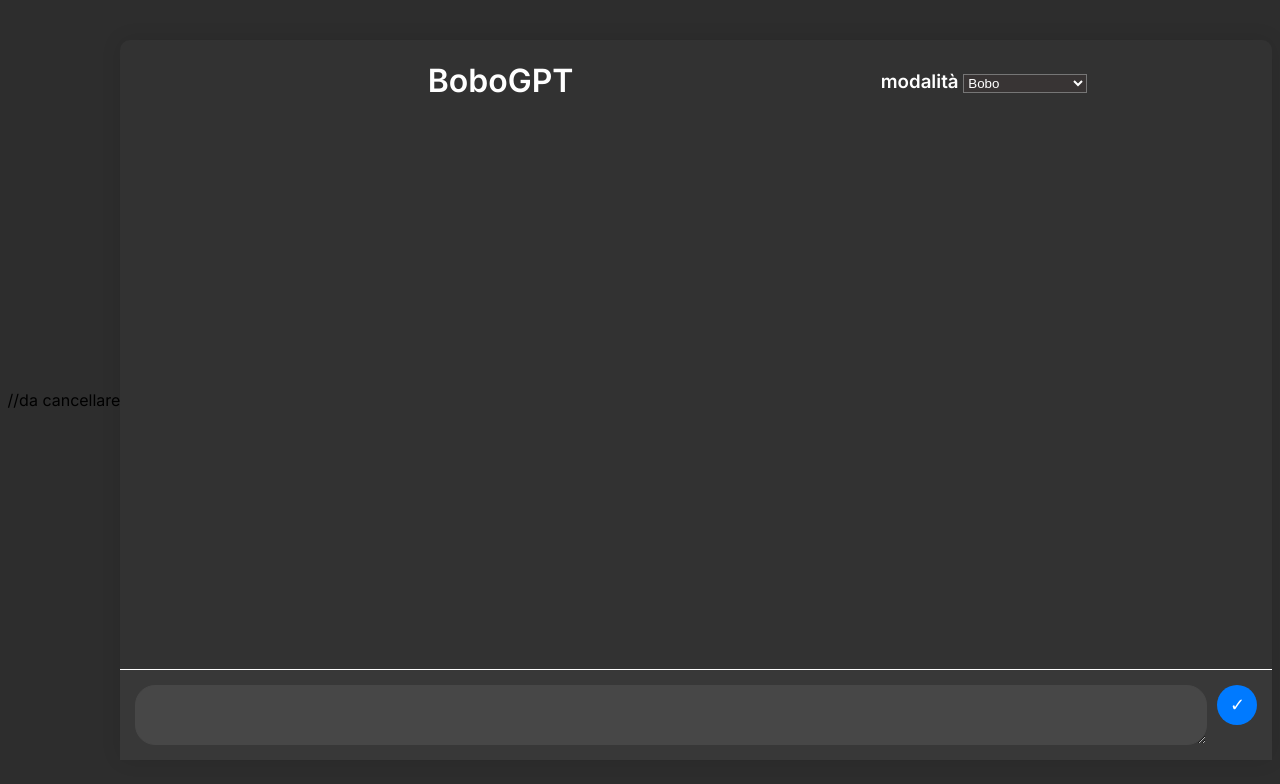
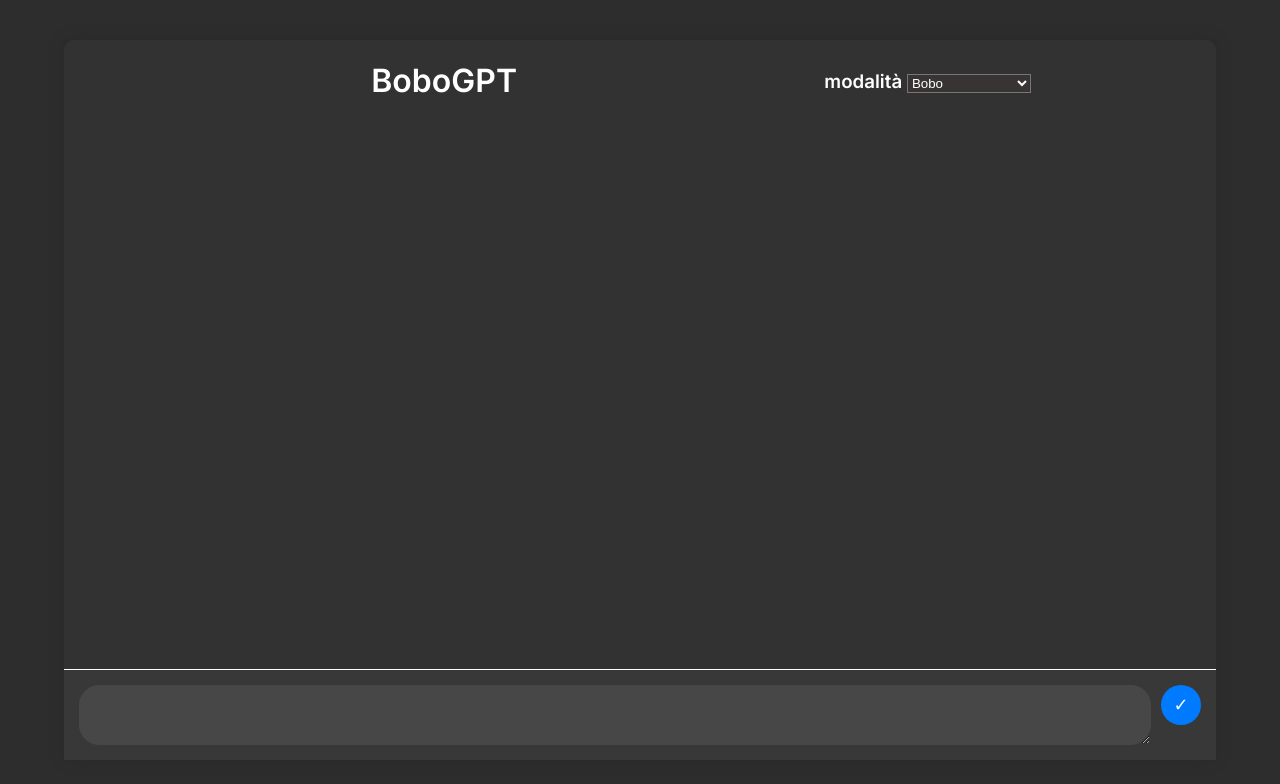
Before and after one commit to Stesky03/Anthropic-Claude-Interface, a Flask app: page / in a window 1280 px wide. Shown: the top 784 px of the page. Run offline with Flask 3, Linux system fonts and the light colour scheme.

Commit message:
Update website.html
debug css cancellato

```diff
--- a/templates/website.html
+++ b/templates/website.html
@@ -8,7 +8,6 @@
     <meta name="viewport" content="width=device-width, initial-scale=1.0">
     <title>BoboGPT</title>
     <link rel="stylesheet" href="{{ url_for('static', filename='style.css') }}">
-    <link rel="stylesheet" href="style.css"> //da cancellare
 </head>
 <body>
     <div class="chat-container">
```
